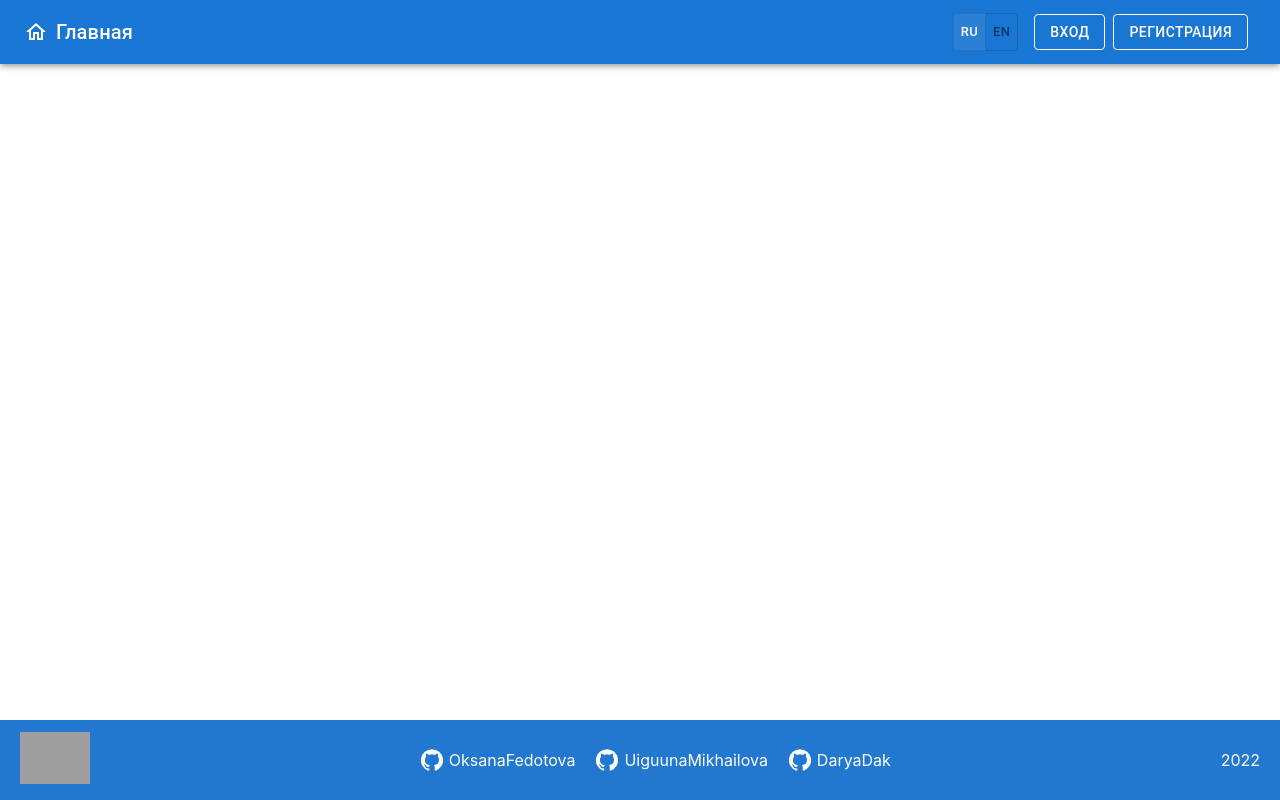
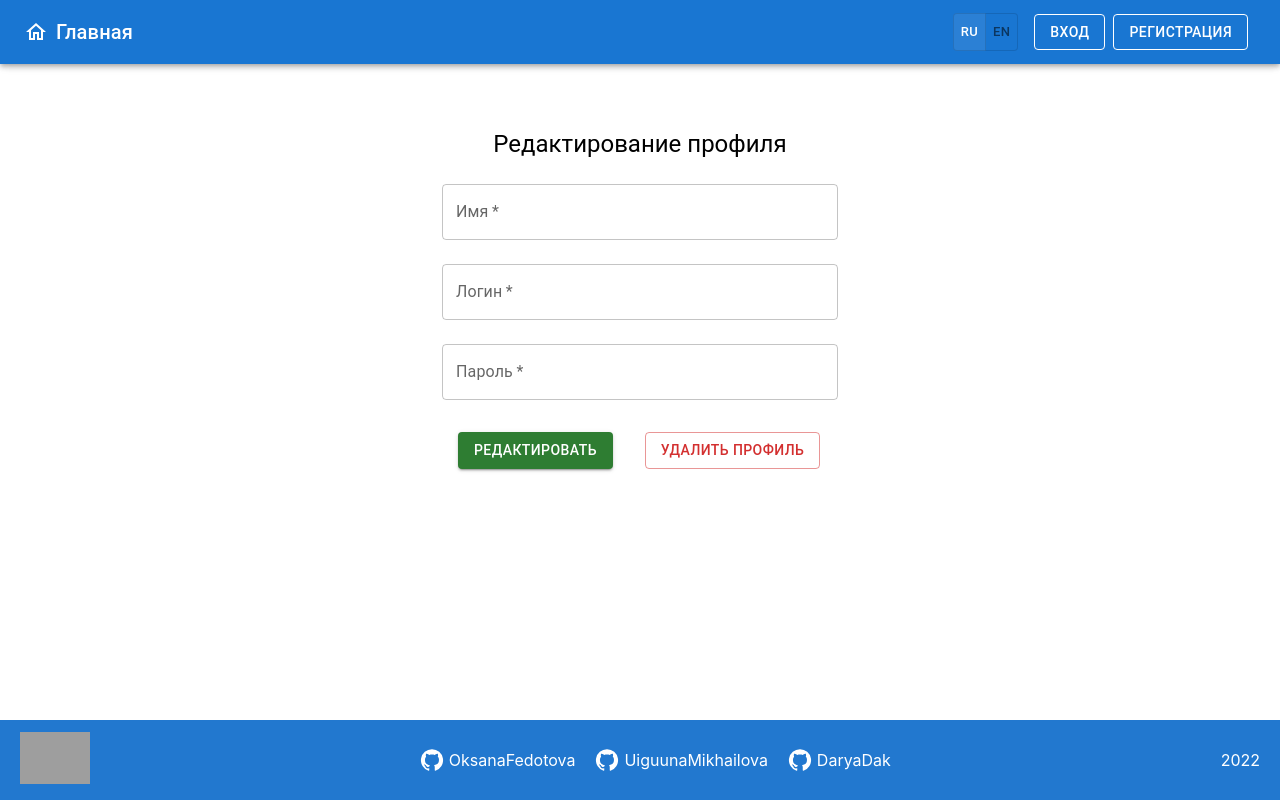
Before and after one commit to OksanaFedotova/project-management-app, a React (Create React App) app: page /edit-profile in a window 1280 px wide. Built offline with nearby package versions, Linux system fonts and the light colour scheme; sample sign-in values are in the browser's storage; grey boxes are pictures that could not be loaded.

Commit message:
feat: add styles for edit profile page

```diff
--- /dev/null
+++ b/src/components/EditProfile/EditProfile.tsx
@@ -0,0 +1,132 @@
+import React from 'react';
+import { useForm } from 'react-hook-form';
+import { Container, Box, Typography, TextField, Button } from '@mui/material';
+import { useUpdateUserMutation } from 'store/services/userAPI';
+import { ISignupRequest } from 'interfaces/IUser';
+
+export default function EditProfile() {
+  const [update, { isLoading }] = useUpdateUserMutation();
+
+  const {
+    register,
+    handleSubmit,
+    reset,
+    formState: { errors },
+  } = useForm<ISignupRequest>({ mode: 'onChange' });
+
+  const onSubmit = () => {};
+  const deleteProfile = () => {};
+
+  return (
+    <Container component="main" maxWidth="xs">
+      {isLoading && <h2>Тут будет анимация загрузки с оверлеем</h2>}
+      <Box
+        sx={{
+          marginTop: 0,
+          paddingTop: 16,
+          display: 'flex',
+          flexDirection: 'column',
+          alignItems: 'center',
+        }}
+      >
+        <Typography component="h1" variant="h5">
+          Редактирование профиля
+        </Typography>
+        <Box component="form" noValidate sx={{ mt: 1 }} onSubmit={handleSubmit(onSubmit)}>
+          <TextField
+            margin="normal"
+            required
+            fullWidth
+            id="name"
+            label={errors.name ? errors.name.message : 'Имя'}
+            type="text"
+            error={!!errors.name}
+            autoComplete="on"
+            {...register('name', {
+              required: {
+                value: true,
+                message: 'Имя обязательно',
+              },
+              pattern: {
+                value: /^[A-Za-z]+$/i,
+                message: 'Имя должно состоять из латинских букв',
+              },
+            })}
+          />
+          <TextField
+            margin="normal"
+            required
+            fullWidth
+            id="login"
+            label={errors.login ? errors.login.message : 'Логин'}
+            type="text"
+            error={!!errors.login}
+            autoComplete="on"
+            {...register('login', {
+              required: {
+                value: true,
+                message: 'Логин обязателен',
+              },
+              minLength: {
+                value: 4,
+                message: 'Минимум 4 символа',
+              },
+              maxLength: {
+                value: 20,
+                message: 'Максимум 20 символов',
+              },
+              pattern: {
+                value: /^[a-zA-Z0-9]+$/i,
+                message: 'Логин из латинских букв или цифр',
+              },
+            })}
+          />
+          <TextField
+            margin="normal"
+            required
+            fullWidth
+            id="password"
+            label={errors.password ? errors.password.message : 'Пароль'}
+            type="password"
+            error={!!errors.password}
+            autoComplete="on"
+            {...register('password', {
+              required: {
+                value: true,
+                message: 'Пароль обязателен',
+              },
+              minLength: {
+                value: 6,
+                message: 'Минимум 6 символов',
+              },
+              maxLength: {
+                value: 20,
+                message: 'Максимум 20 символов',
+              },
+              pattern: {
+                value: /^(?=.*[A-Za-z])(?=.*\d)[A-Za-z\d@$!%*#?&]{6,}$/i,
+                message: 'Пароль из латинских букв и цифр',
+              },
+            })}
+          />
+          <Button
+            type="submit"
+            variant="contained"
+            color="success"
+            sx={{ mt: 3, mb: 2, mr: 4, ml: 2 }}
+          >
+            Редактировать
+          </Button>
+          <Button
+            onClick={deleteProfile}
+            variant="outlined"
+            color="error"
+            sx={{ mt: 3, mb: 2, mr: 2 }}
+          >
+            Удалить профиль
+          </Button>
+        </Box>
+      </Box>
+    </Container>
+  );
+}
--- /dev/null
+++ b/src/components/EditProfile/index.ts
@@ -0,0 +1,2 @@
+import EditProfile from './EditProfile';
+export default EditProfile;
--- a/src/routes/EditPage/EditPage.tsx
+++ b/src/routes/EditPage/EditPage.tsx
@@ -1,10 +1,11 @@
 import React from 'react';
 import Layout from 'components/Layout';
+import EditProfile from 'components/EditProfile';
 
 export default function EditPage() {
   return (
     <Layout>
-      <div className="layout">EditPage</div>
+      <EditProfile />
     </Layout>
   );
 }
```
